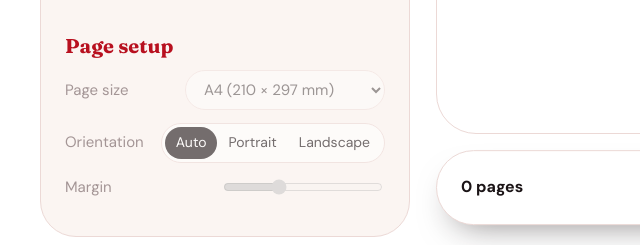
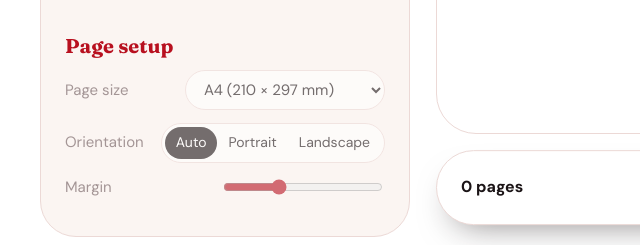
Before and after one commit to ChenChen0606/Photos-to-Pdf, a plain HTML site: page index.html in a window 1280 px wide. Shown: the part 1212-1457 px from the top of the page, 0-640 px from the left. Drawn offline with nearby package versions, Linux system fonts and the light colour scheme.

Commit message:
Add page size selection and orientation buttons

```diff
--- a/index.html
+++ b/index.html
@@ -55,10 +55,10 @@
 
         <h3>Page setup</h3>
         <div class="row"><label for="size">Page size</label>
-          <select id="size" disabled><option value="a4">A4 (210 × 297 mm)</option><option value="letter">Letter (8.5 × 11 in)</option><option value="legal">Legal (8.5 × 14 in)</option><option value="long">Long bond (8.5 × 13 in)</option><option value="a3">A3 (297 × 420 mm)</option><option value="a5">A5 (148 × 210 mm)</option><option value="b5">B5 (176 × 250 mm)</option><option value="exec">Executive (7.25 × 10.5 in)</option><option value="tabloid">Tabloid (11 × 17 in)</option><option value="fit">Match photo</option></select></div>
+          <select id="size"><option value="a4">A4 (210 × 297 mm)</option><option value="letter">Letter (8.5 × 11 in)</option><option value="legal">Legal (8.5 × 14 in)</option><option value="long">Long bond (8.5 × 13 in)</option><option value="a3">A3 (297 × 420 mm)</option><option value="a5">A5 (148 × 210 mm)</option><option value="b5">B5 (176 × 250 mm)</option><option value="exec">Executive (7.25 × 10.5 in)</option><option value="tabloid">Tabloid (11 × 17 in)</option><option value="fit">Match photo</option></select></div>
         <div class="row"><label>Orientation</label>
-          <div class="seg" id="orient"><button class="on" disabled>Auto</button><button disabled>Portrait</button><button disabled>Landscape</button></div></div>
-        <div class="row"><label for="margin">Margin</label><input type="range" id="margin" min="0" max="30" value="10" disabled></div>
+          <div class="seg" id="orient"><button class="on">Auto</button><button>Portrait</button><button>Landscape</button></div></div>
+        <div class="row"><label for="margin">Margin</label><input type="range" id="margin" min="0" max="30" value="10"></div>
       </aside>
 
       <section>
```
